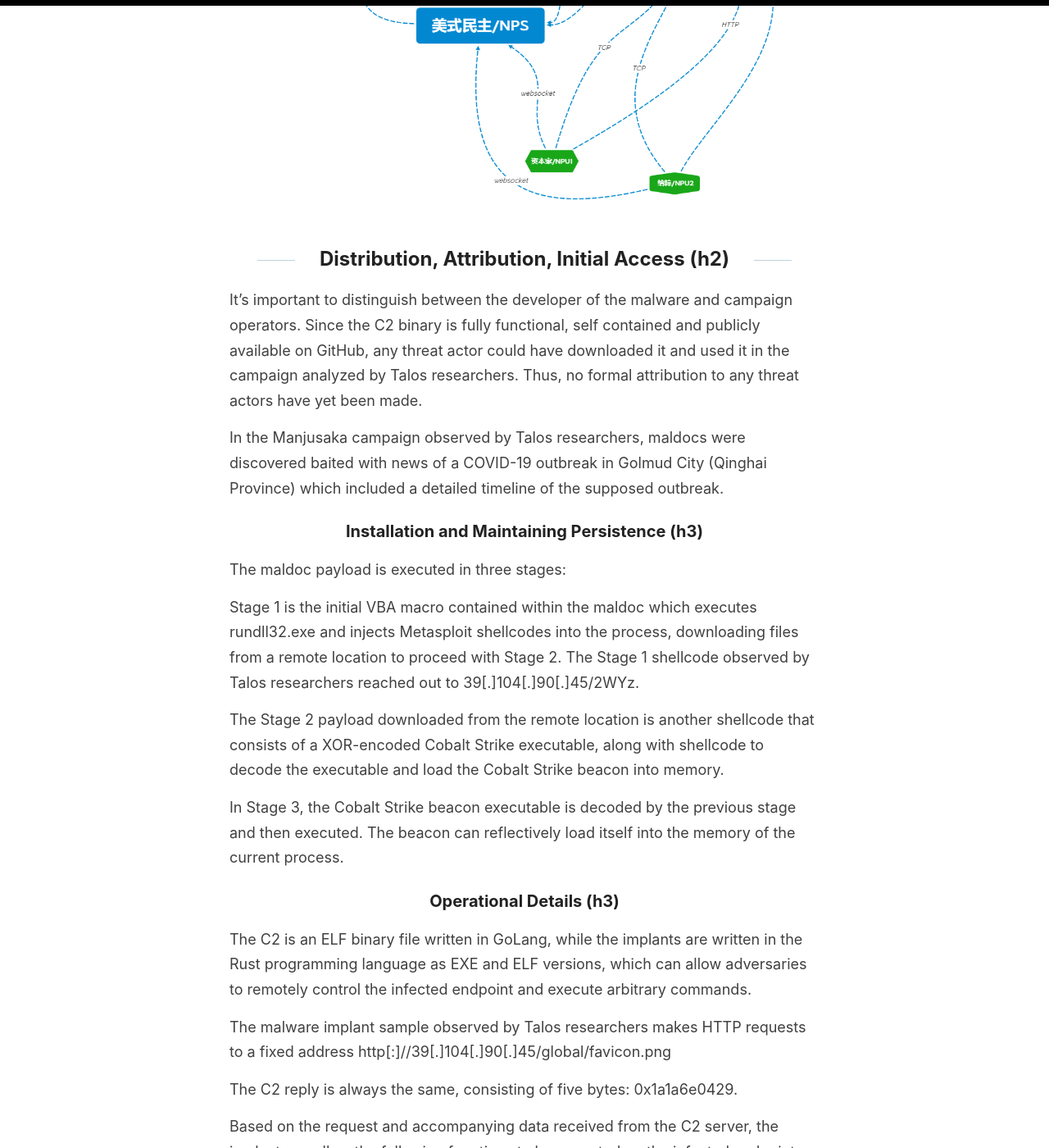
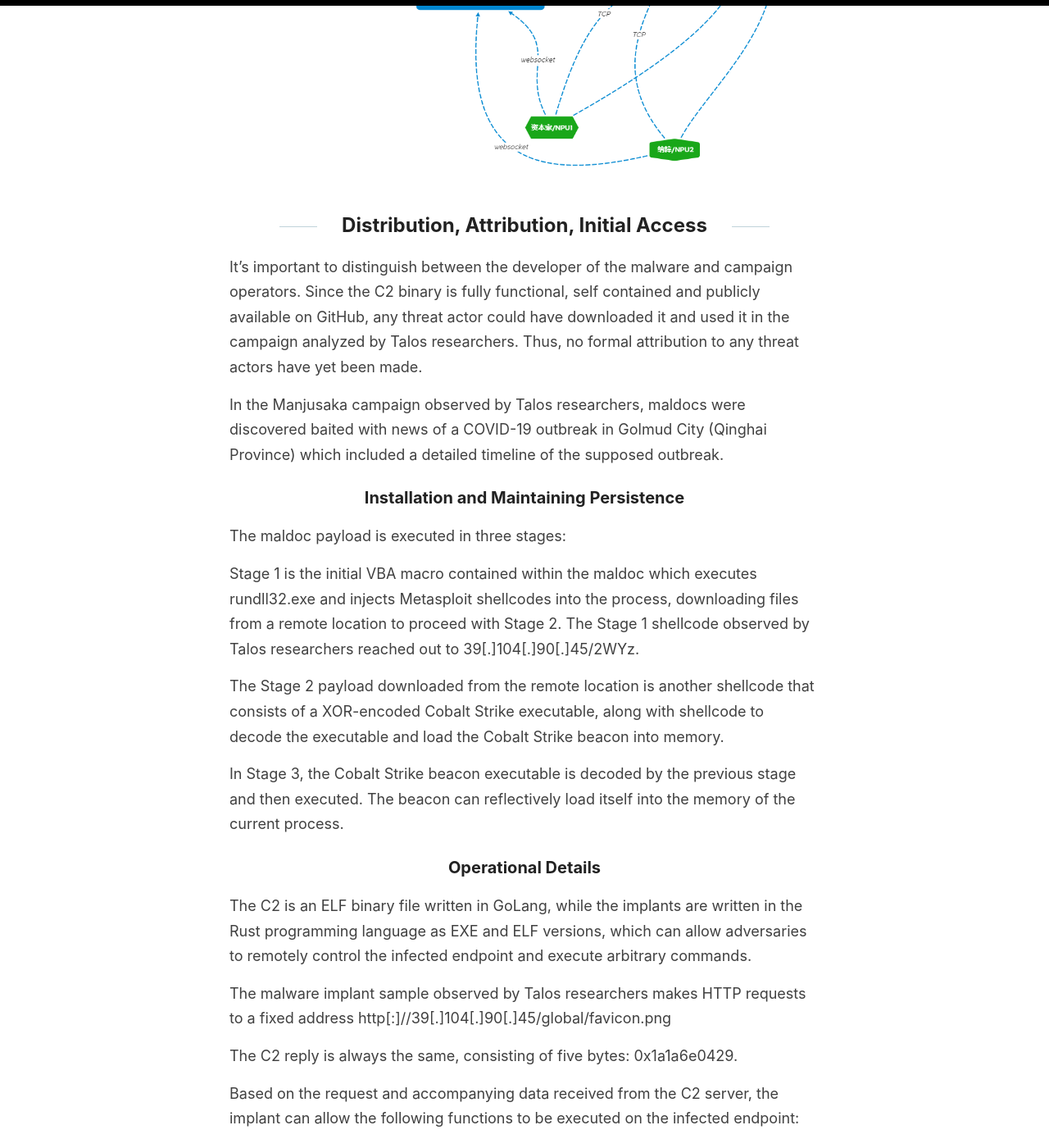
Before and after one commit to jfl0w/jfl0w.github.io, a Jekyll site: the page built from _posts/2024-1-27-manjusaka.md, in a window 1280 px wide and 1400 px high, scrolled down 1008 px. Shown: the whole window at 82% size. Built offline with Jekyll 4.4.1, drawn with Linux system fonts in a browser that asks for light colours; our own code applies the rules of GitHub Pages for plain Markdown files; some of the changed text lies outside the part shown.

```diff
--- a/_posts/2024-1-27-manjusaka.md
+++ b/_posts/2024-1-27-manjusaka.md
@@ -4,7 +4,7 @@ title: Manjusaka: A new RAT implant malware
 categories: Threat Intel Reports
 ---
 
-## Manjusaka: A new RAT implant malware (h2)
+## Manjusaka: A new RAT implant malware
 
 Researchers with the Cisco Talos Intelligence Group have recently discovered a new family of RAT implant malware called Manjusaka being used in the wild. Advertised as an imitation of the Cobalt Strike framework, Manjusaka is a fully functional command and control (C2) framework written in GoLang with a GUI in Simplified Chinese.
 
@@ -14,13 +14,13 @@ A C2 server binary was also discovered available on GitHub, with features that a
 
 ![](/images/manjusaka.png)
 
-## Distribution, Attribution, Initial Access (h2)
+## Distribution, Attribution, Initial Access
 
 It's important to distinguish between the developer of the malware and campaign operators. Since the C2 binary is fully functional, self contained and publicly available on GitHub, any threat actor could have downloaded it and used it in the campaign analyzed by Talos researchers. Thus, no formal attribution to any threat actors have yet been made.
 
 In the Manjusaka campaign observed by Talos researchers, maldocs were discovered baited with news of a COVID-19 outbreak in Golmud City (Qinghai Province) which included a detailed timeline of the supposed outbreak.
 
-### Installation and Maintaining Persistence (h3)
+### Installation and Maintaining Persistence
 
 The maldoc payload is executed in three stages:
 
@@ -31,7 +31,7 @@ The Stage 2 payload downloaded from the remote location is another shellcode tha
 In Stage 3, the Cobalt Strike beacon executable is decoded by the previous stage and then executed. The beacon can reflectively load itself into the memory of the current process.
 
 
-### Operational Details (h3)
+### Operational Details
 
 The C2 is an ELF binary file written in GoLang, while the implants are written in the Rust programming language as EXE and ELF versions, which can allow adversaries to remotely control the infected endpoint and execute arbitrary commands.
 
@@ -71,7 +71,7 @@ The file management capabilities of the implant include:
 - Read and write data to and from the file.
 
 
-### Indicators of Compromise (h3)
+### Indicators of Compromise
 #### Hashes (h4)
 Maldoc and CS beacon samples
 58a212f4c53185993a8667afa0091b1acf6ed5ca4ff8efa8ce7dae784c276927
```
Also changed, not shown: other parts of _posts/2024-1-27-manjusaka.md (+3 -3 lines).
